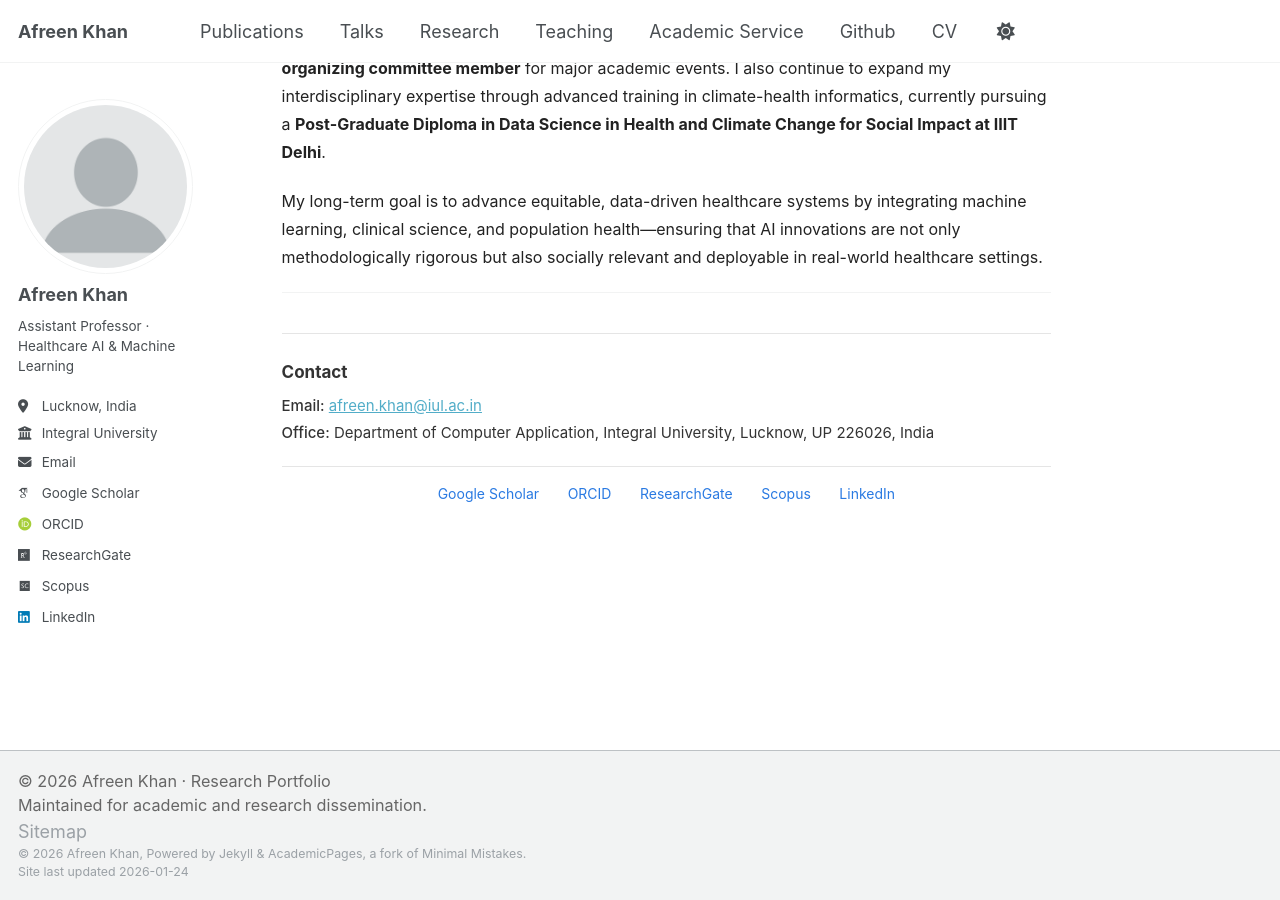
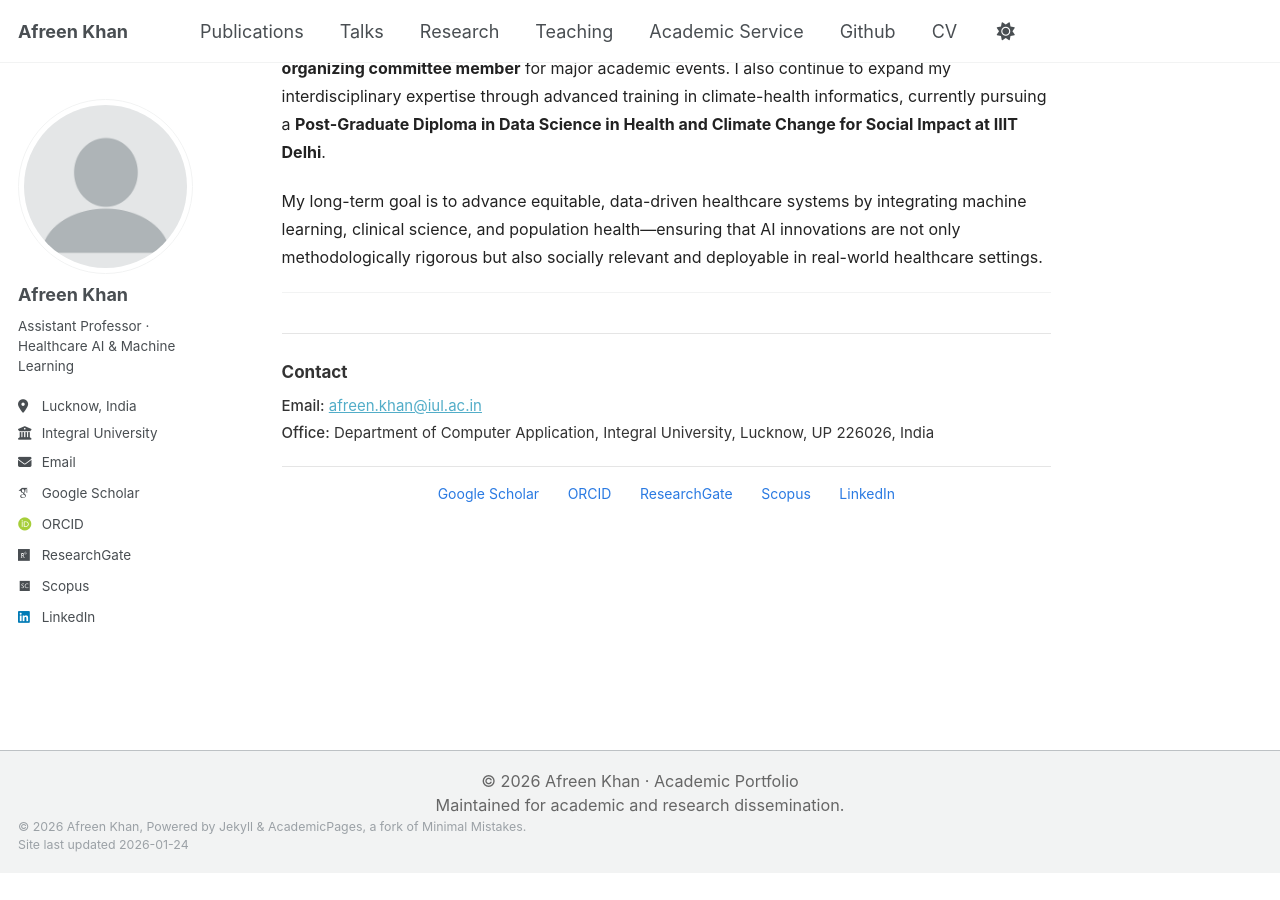
Before and after one commit to afreen-kh/afreen-kh.github.io, a Jekyll site: the page built from _pages/about.md, in a window 1280 px wide and 900 px high, scrolled down 1248 px. Built offline with Jekyll 4.4.1, drawn with Linux system fonts in a browser that asks for light colours; some web fonts are replaced; a script that is not in the unit is left out; after the commit the page ends 2121 px from its top, so only the background shows below that.

Commit message:
Update custom.html

```diff
--- a/_includes/footer/custom.html
+++ b/_includes/footer/custom.html
@@ -1,12 +1,7 @@
-<!-- start custom footer snippets -->
-
-<div style="margin-top: 1em; font-size: 0.9em; color: #666;">
-  © {{ site.time | date: '%Y' }} Afreen Khan · Research Portfolio
-  <br/>
+<div style="margin-top: 1em; font-size: 0.9em; color: #666; text-align: center;">
+  © {{ site.time | date: '%Y' }} Afreen Khan · Academic Portfolio<br/>
   Maintained for academic and research dissemination.
 </div>
-
-<a href="{{ site.baseurl }}/sitemap/">Sitemap</a>
 
 <!-- Support for MathJax -->
 <script defer src="https://cdnjs.cloudflare.com/polyfill/v3/polyfill.min.js?features=es6"></script>
@@ -21,5 +16,3 @@
   mermaid.initialize({ startOnLoad: true, theme: 'default' });
   await mermaid.run({ querySelector: 'code.language-mermaid' });
 </script>
-
-<!-- end custom footer snippets -->
```
